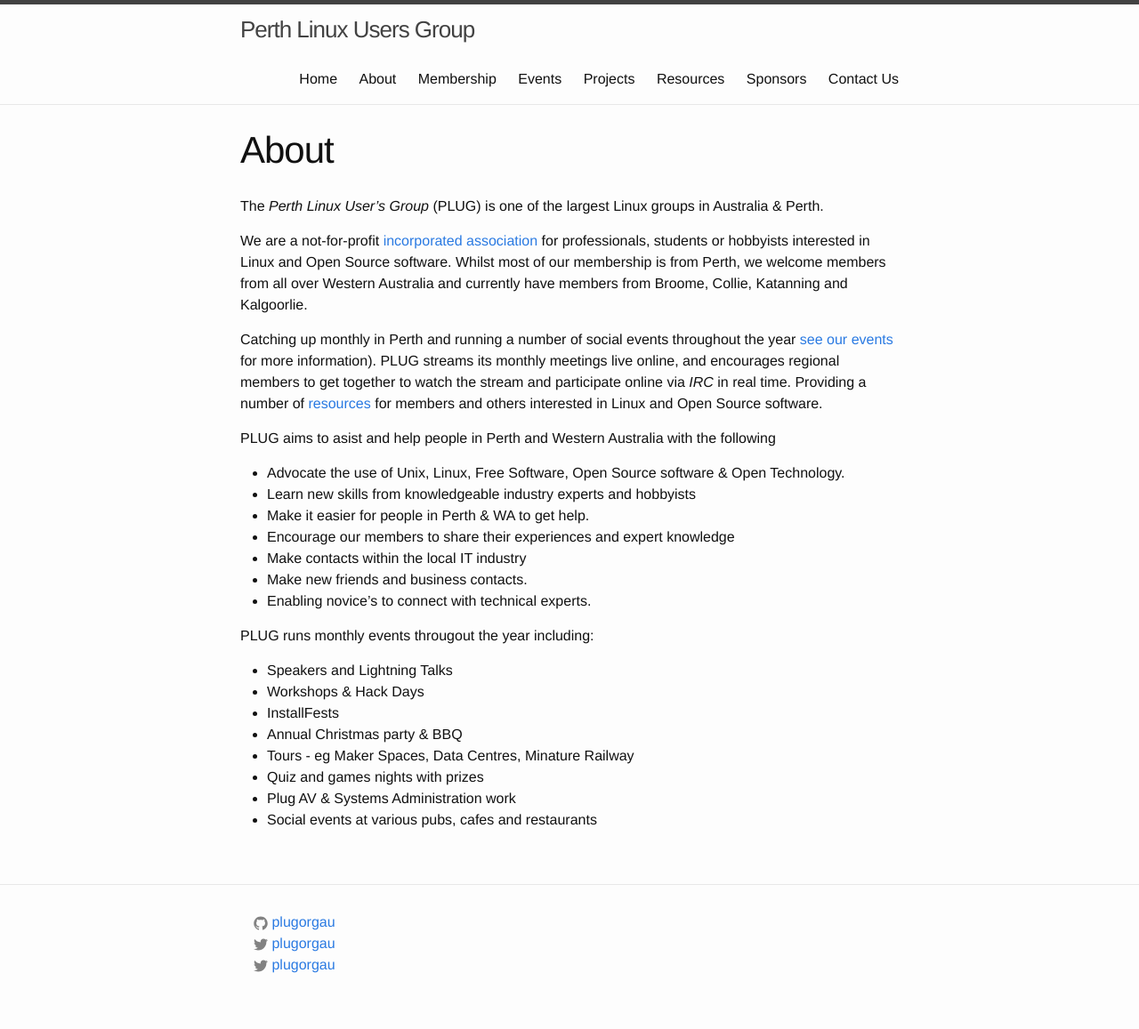
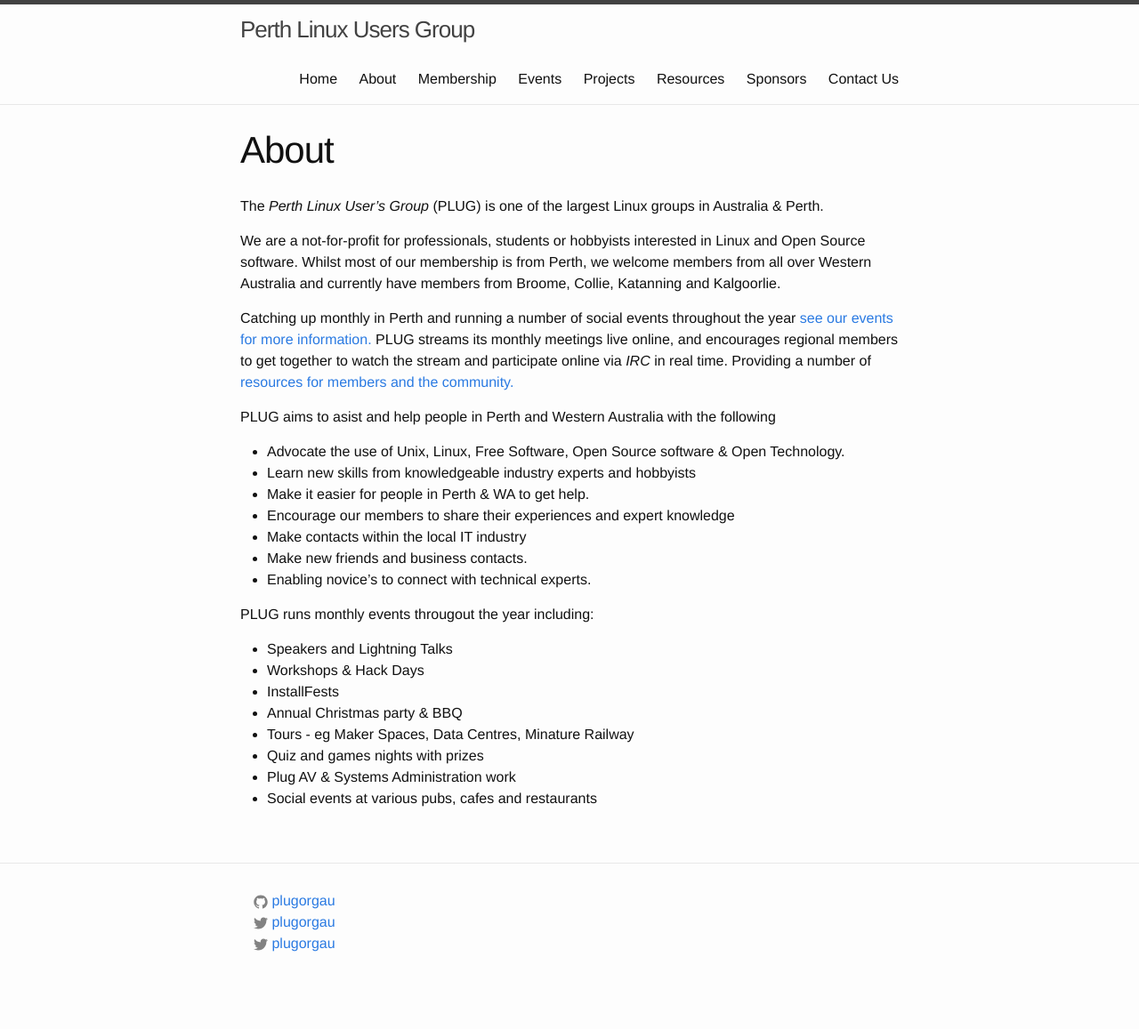
Before and after one commit to plugorgau/plugorgau.github.io, a Jekyll site: the page built from pages/about/about.md, in a window 1280 px wide. Shown: the whole page at 89% size. Built offline with Jekyll 4.4.1, drawn with Linux system fonts in a browser that asks for light colours; after the commit the page ends 1133 px from its top, so only the background shows below that.

Commit message:
Update about.md

```diff
--- a/pages/about/about.md
+++ b/pages/about/about.md
@@ -6,11 +6,11 @@ permalink: /about/
 
 The _Perth Linux User's Group_ (PLUG) is one of the largest Linux groups in Australia & Perth.
 
-We are a not-for-profit [incorporated association](http://www.search.asic.gov.au/cgi-bin/gns030c?state_number=A1007186U&juris=6&hdtext=WA&srchsrc=1) for professionals, students or hobbyists interested in Linux and Open Source software. Whilst most of our membership is from Perth, we welcome members from all over Western Australia and currently have members from Broome, Collie, Katanning and Kalgoorlie.
+We are a not-for-profit for professionals, students or hobbyists interested in Linux and Open Source software. Whilst most of our membership is from Perth, we welcome members from all over Western Australia and currently have members from Broome, Collie, Katanning and Kalgoorlie.
 
-Catching up monthly in Perth and running a number of social events throughout the year [see our events]({{ site.baseurl }}/events/) for more information).
+Catching up monthly in Perth and running a number of social events throughout the year [see our events for more information.]({{ site.baseurl }}/events/)
 PLUG streams its monthly meetings live online, and encourages regional members to get together to watch the stream and participate online via _IRC_ in real time.
-Providing a number of [resources]({{ site.baseurl }}/resources/) for members and others interested in Linux and Open Source software.
+Providing a number of [resources for members and the community.]({{ site.baseurl }}/resources/)
 
 PLUG aims to asist and help people in Perth and Western Australia with the following
 *   Advocate the use of Unix, Linux, Free Software, Open Source software & Open Technology.
```
